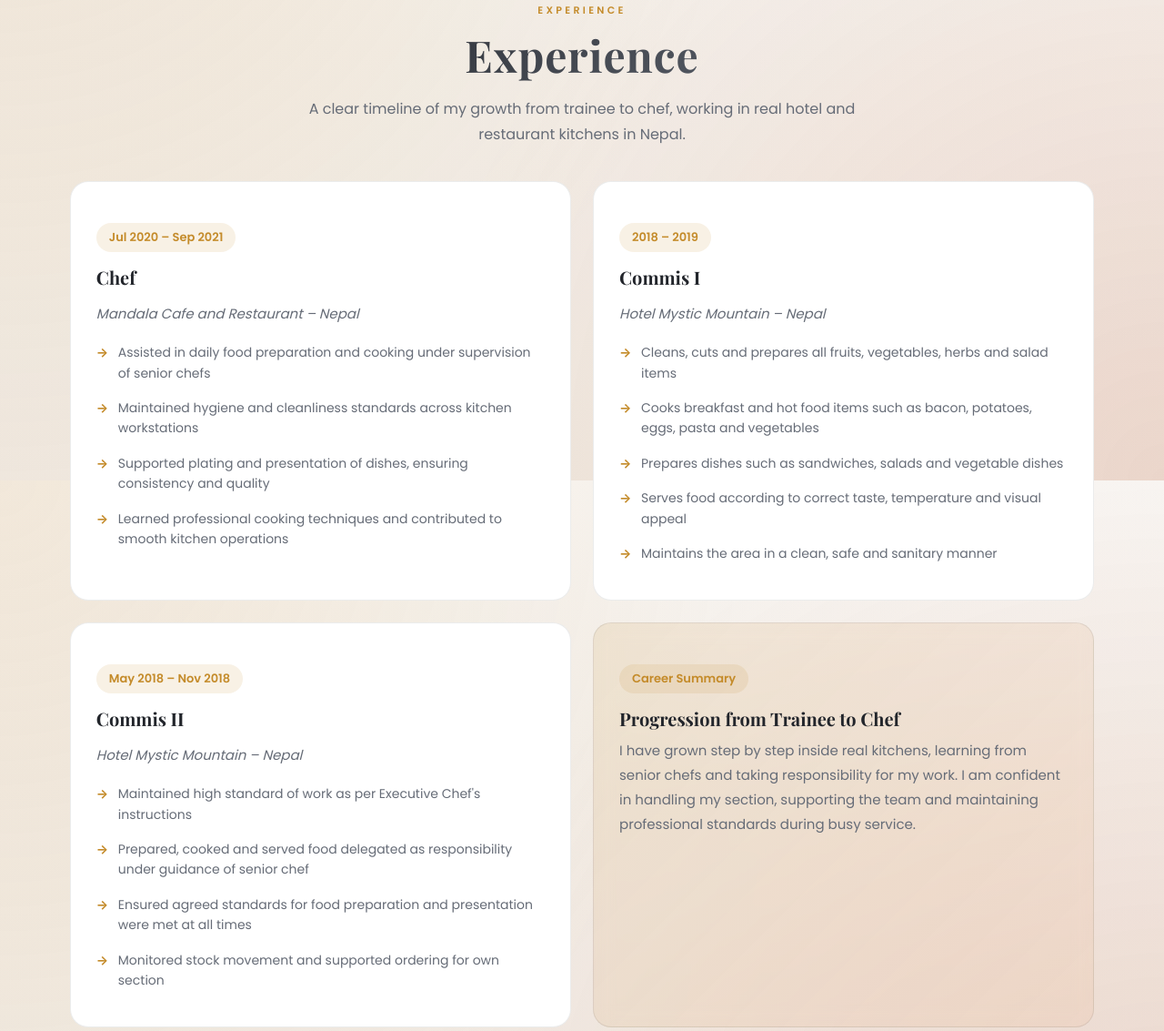
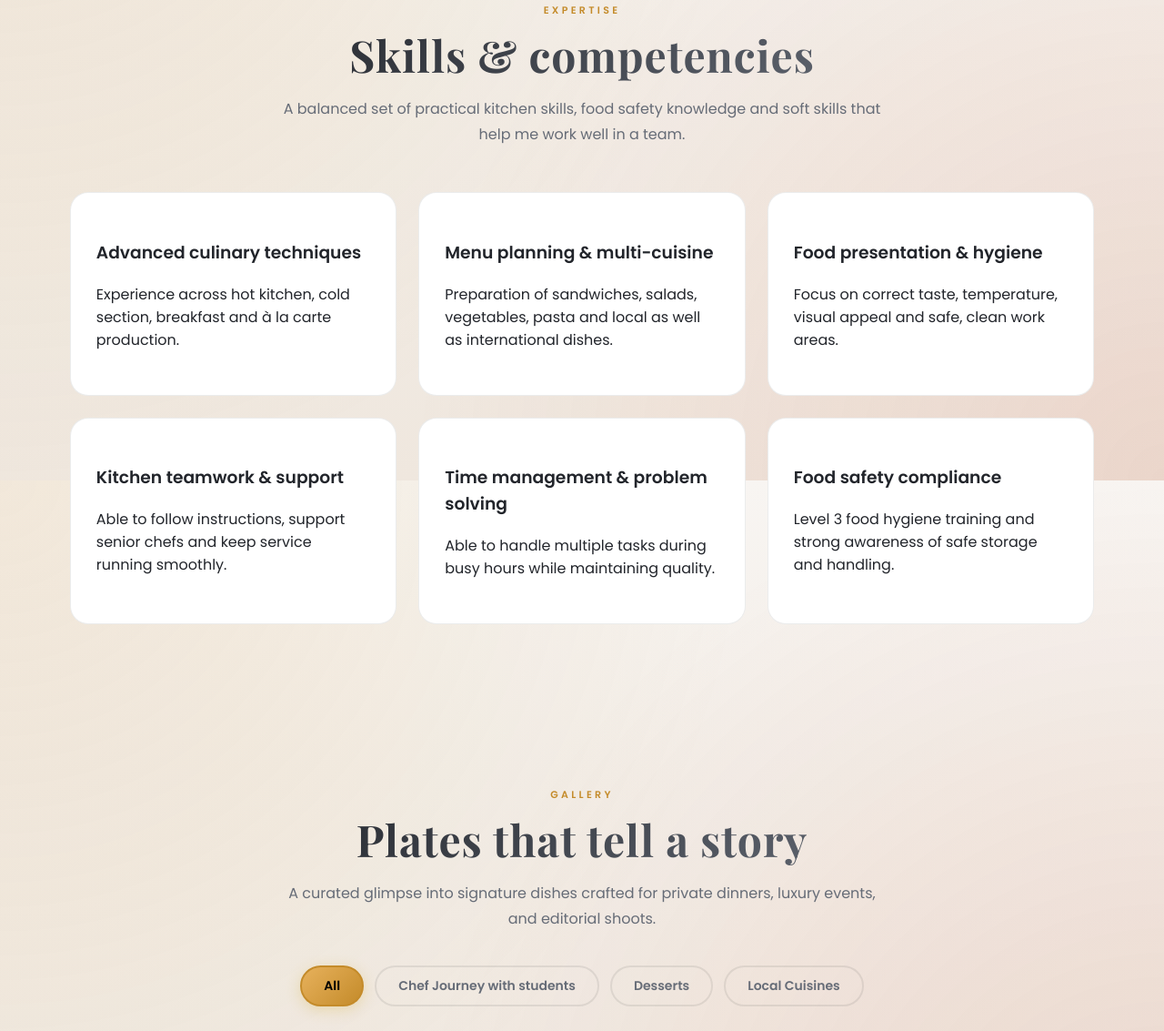
Before and after one commit to Nirmal337n/Bijay, a plain HTML site: page index.html in a window 1280 px wide. Shown: the part 3472-4605 px from the top of the page at 91% size. Drawn offline with nearby package versions, Linux system fonts and the light colour scheme.

Commit message:
Update index.html

```diff
--- a/index.html
+++ b/index.html
@@ -292,64 +292,7 @@
 
   </div>
 </section>
-    <section id="experience" class="section experience-section">
-      <div class="section-inner reveal">
-        <div class="section-header">
-          <p class="section-kicker">Experience</p>
-          <h2 class="section-title">Experience</h2>
-          <p class="section-text">
-            A clear timeline of my growth from trainee to chef, working in real hotel and restaurant kitchens in Nepal.
-          </p>
-        </div>
-        <div class="experience-grid">
-          <div class="experience-card">
-            <p class="experience-date">Jul 2020 – Sep 2021</p>
-            <h3 class="experience-role">Chef</h3>
-            <p class="experience-company">Mandala Cafe and Restaurant – Nepal</p>
-            <ul class="experience-points">
-              <li>Assisted in daily food preparation and cooking under supervision of senior chefs</li>
-              <li>Maintained hygiene and cleanliness standards across kitchen workstations</li>
-              <li>Supported plating and presentation of dishes, ensuring consistency and quality</li>
-              <li>Learned professional cooking techniques and contributed to smooth kitchen operations</li>
-            </ul>
-          </div>
 
-          <div class="experience-card">
-            <p class="experience-date">2018 – 2019</p>
-            <h3 class="experience-role">Commis I</h3>
-            <p class="experience-company">Hotel Mystic Mountain – Nepal</p>
-            <ul class="experience-points">
-              <li>Cleans, cuts and prepares all fruits, vegetables, herbs and salad items</li>
-              <li>Cooks breakfast and hot food items such as bacon, potatoes, eggs, pasta and vegetables</li>
-              <li>Prepares dishes such as sandwiches, salads and vegetable dishes</li>
-              <li>Serves food according to correct taste, temperature and visual appeal</li>
-              <li>Maintains the area in a clean, safe and sanitary manner</li>
-            </ul>
-          </div>
-
-          <div class="experience-card">
-            <p class="experience-date">May 2018 – Nov 2018</p>
-            <h3 class="experience-role">Commis II</h3>
-            <p class="experience-company">Hotel Mystic Mountain – Nepal</p>
-            <ul class="experience-points">
-              <li>Maintained high standard of work as per Executive Chef's instructions</li>
-              <li>Prepared, cooked and served food delegated as responsibility under guidance of senior chef</li>
-              <li>Ensured agreed standards for food preparation and presentation were met at all times</li>
-              <li>Monitored stock movement and supported ordering for own section</li>
-            </ul>
-          </div>
-
-          <div class="experience-card experience-summary-card">
-            <p class="experience-date">Career Summary</p>
-            <h3 class="experience-role">Progression from Trainee to Chef</h3>
-            <p class="experience-summary-text">
-              I have grown step by step inside real kitchens, learning from senior chefs and taking responsibility for my work.
-              I am confident in handling my section, supporting the team and maintaining professional standards during busy service.
-            </p>
-          </div>
-        </div>
-      </div>
-    </section>
 
     <section id="skills" class="section skills-section">
       <div class="section-inner reveal">
```
